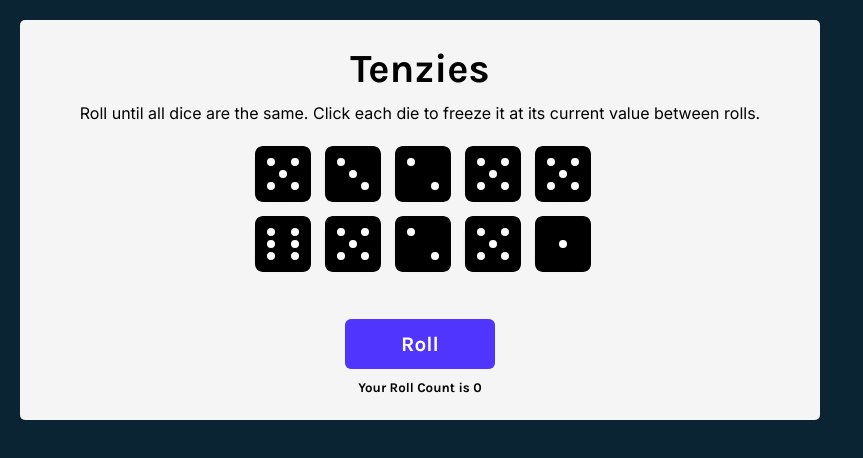
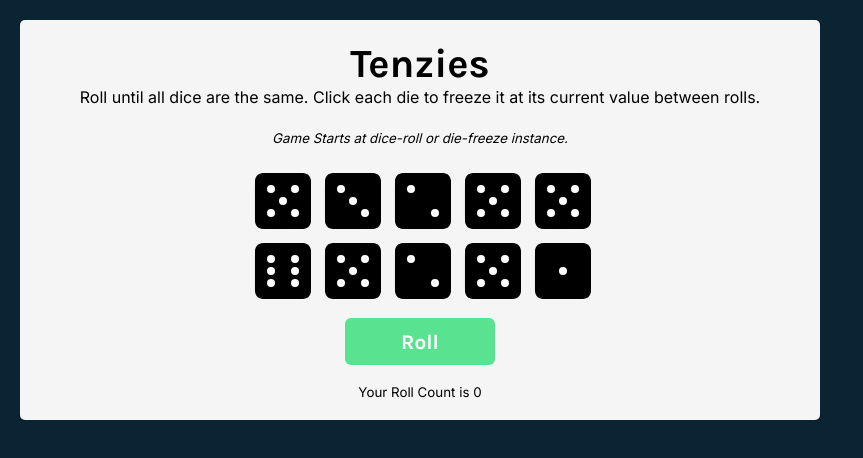
Before and after one commit to k-e-ian/Tenzies, a React (Vite) app in the folder tenzies/: page / in a window 1280 px wide. Shown: the top 458 px of the page, without its empty margins (0-863 px from the left). Built offline with nearby package versions, Linux system fonts and the light colour scheme.

Commit message:
New Feature: Timestamps

```diff
--- a/tenzies/src/App.css
+++ b/tenzies/src/App.css
@@ -33,11 +33,18 @@ main {
   text-align: center;
 }
 
+.instructions-italic {
+  margin-top: 20px;
+  font-style: italic;
+  font-family: "Inter";
+}
+
 .dice-container {
   display: grid;
   grid-template: auto auto / repeat(5, 1fr);
   gap: 20px;
-  margin-bottom: 40px;
+  margin-bottom: 22px;
+  margin-top: 13px;
 }
 
 .die-face {
@@ -63,7 +70,7 @@ main {
 .dice-roll {
   height: 50px;
   width: 150px;
-  background-color: #5035FF;
+  background-color: #59E391;/*#5035FF;*/
   font-size: 1.3rem;
   font-family: "Karla";
   border: none;
--- a/tenzies/src/App.jsx
+++ b/tenzies/src/App.jsx
@@ -1,106 +1,137 @@
-import { useState, useEffect } from 'react'
-//import reactLogo from './assets/react.svg'
-//import viteLogo from '/vite.svg'
-import Die from "./components/Die"
-import './App.css'
-import {nanoid} from "nanoid"
-import Confetti from "react-confetti"
+import React, { useState, useEffect } from 'react';
+import Die from './components/Die';
+import './App.css';
+import { nanoid } from 'nanoid';
+import Confetti from 'react-confetti';
 
 function App() {
-  const [dice, setDice] = useState(allNewDice())
-  const [tenzies, setTenzies] = useState(false)
-  const [rollCount, setRollCount] = useState(0)
+  const [dice, setDice] = useState(allNewDice());
+  const [tenzies, setTenzies] = useState(false);
+  const [rollCount, setRollCount] = useState(0);
+  const [isRunning, setIsRunning] = useState(false);
+  const [elapsedTime, setElapsedTime] = useState(0);
 
   useEffect(() => {
-    const allHeld = dice.every(die => die.isHeld)
-    const firstValue = dice[0].value
-    const allSameValue = dice.every(die => die.value === firstValue)
-    if (allHeld && allSameValue) {
-        setTenzies(true)
-        console.log("You Won")
+    const allHeld = dice.every((die) => die.isHeld);
+    const firstValue = dice[0].value;
+    const allSameValue = dice.every((die) => die.value === firstValue);
+
+    if (allHeld && allSameValue && !tenzies) {
+      setTenzies(true);
+      setIsRunning(false);
     }
-  }, [dice])
+  }, [dice, tenzies]);
+
+  useEffect(() => {
+    let interval;
+
+    if (isRunning) {
+      interval = setInterval(() => {
+        setElapsedTime((prevTime) => prevTime + 1000);
+      }, 1000);
+    } else {
+      clearInterval(interval);
+    }
+
+    return () => clearInterval(interval);
+  }, [isRunning]);
 
   function generateNewDie() {
     return {
-        value: Math.ceil(Math.random() * 6),
+      value: Math.trunc((Math.random() * 6) + 1),
       isHeld: false,
-        id: nanoid()
-    }
+      id: nanoid(),
+    };
   }
 
   function allNewDice() {
-    const newDice = []
+    const newDice = [];
     for (let i = 0; i < 10; i++) {
-        newDice.push(generateNewDie())
+      newDice.push(generateNewDie());
     }
-    return newDice
+    return newDice;
   }
 
   function holdDice(id) {
-    setDice(oldDice => oldDice.map(die => {
-      return (id === die.id) ?
-        {
+    if (!isRunning) {
+      setIsRunning(true);
+    }
+    setDice((oldDice) =>
+      oldDice.map((die) => {
+        console.log(die.value)
+        return id === die.id
+          ? {
               ...die,
-          isHeld: !die.isHeld
-        } :
-        die
-    }))
+              isHeld: !die.isHeld,
+            }
+          : die;
+      })
+    );
   }
 
   function rollDice() {
     if (tenzies) {
-      setRollCount(0)
-      setTenzies(false)
-      setDice(allNewDice())      //setDice(generateNewDie())
+      setIsRunning(false);
+      setElapsedTime(0);
+      setRollCount(0);
+      setTenzies(false);
+      setDice(allNewDice());
     } else {
-      setRollCount((prevCount) => prevCount + 1)
-      setDice(oldDice => oldDice.map(die => {
-        return (die.isHeld === true) ?
-          die :
-          generateNewDie()
-      }))
+      if (!isRunning) {
+        setIsRunning(true)
+      }
+      setRollCount((prevCount) => prevCount + 1);
+      setDice((oldDice) =>
+        oldDice.map((die) =>
+          die.isHeld === true
+            ? die
+            : generateNewDie()
+        )
+      );
+    }
   }
 
-  }
+  let diceElements = dice.map((die) => (
+    <Die
+      holdDice={() => holdDice(die.id)}
+      isHeld={die.isHeld}
+      key={die.id}
+      value={die.value}
+    />
+  ))
 
-
-  function allNewDice() {
-    const newDice = [];
-
-    while (newDice.length < 10) {
-    // Generate random numbers between 1 and 6
-      newDice.push(generateNewDie())
-    }
-    return newDice;
-  }
-
-
-
-  let diceElements = dice.map(die => <Die holdDice={() => holdDice(die.id)} isHeld={die.isHeld} key={die.id} value={die.value} />)
-
+  const elapsedMinutes = Math.floor(elapsedTime / 60000);
+  const elapsedSeconds = Math.floor((elapsedTime % 60000) / 1000);
 
   return (
-    <>
     <main>
       {tenzies && <Confetti />}
       <h1 className="title">Tenzies</h1>
-        <p className="instructions">Roll until all dice are the same. Click each die to freeze it at its current value between rolls.</p>
-        <div className="dice-container">
-          {diceElements}
+      <p className="instructions">
+        Roll until all dice are the same. Click each die to freeze it at its current value between rolls.
+      <br/>
+      <br/>
+      <small className="instructions-italic">Game Starts at dice-roll or die-freeze instance.</small>
+      </p>
+      <div className="dice-container">{diceElements}</div>
+      <button className="dice-roll" onClick={rollDice}>
+        {tenzies ? 'New Game' : 'Roll'}
+      </button>
+      <div className="time-display">
+        {isRunning && !tenzies ? (
+          <small>
+            Time: {elapsedMinutes}m {elapsedSeconds}s
+          </small>
+        ) : null}
       </div>
-        <button
-          className='dice-roll'
-          onClick={rollDice}
-        >
-          {tenzies ? "New Game" : "Roll"}
-        </button>
-        <small>
-        {tenzies ? `You won with ${rollCount} rolls` : `Your Roll Count is ${rollCount}`}
+      <br/>
+      <small style={{fontFamily: 'Inter'}}>
+        {tenzies
+          ? `You won in ${rollCount} rolls. Time taken: ${elapsedMinutes}m ${elapsedSeconds}s`
+          : `Your Roll Count is ${rollCount}`}
       </small>
     </main>
-    </>
-  )
+  );
 }
 
-export default App
+export default App;
```
Lines whose indentation alone changed are shown as unchanged.
